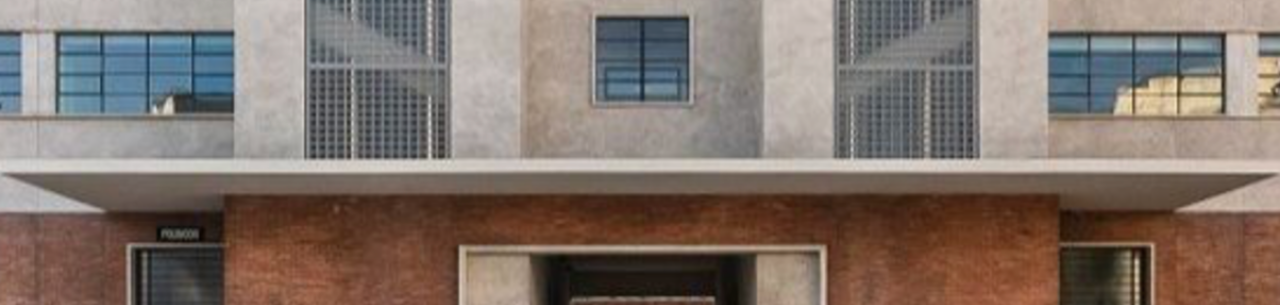
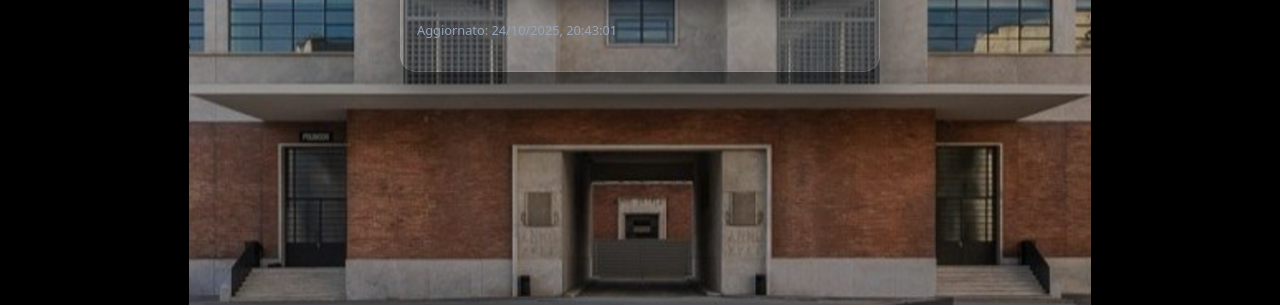
Before and after one commit to mariflor73-star/Manifattura-Tabacchi, a plain HTML site: page index.html in a window 1280 px wide. Shown: the part 495-800 px from the top of the page. Drawn offline with Linux system fonts and the light colour scheme.

Commit message:
Add files via upload

```diff
--- a/index.html
+++ b/index.html
@@ -31,16 +31,21 @@
     }
 
     body {
-  background: url('manifattura_tabacchi.png') no-repeat center center fixed;
-  background-size: cover;
+  background: url('manifattura_tabacchi.png') no-repeat center top;
+  background-size: contain; /* Mostra l’edificio intero */
+  background-attachment: fixed;
+  background-color: #000; /* sfondo di riempimento dietro */
   color: white;
   font-family: system-ui, -apple-system, BlinkMacSystemFont, "Inter", "Roboto", sans-serif;
   min-height: 100vh;
   display: flex;
   flex-direction: column;
-  justify-content: flex-start;
-  align-items: center;
-  padding: 2rem 1rem 4rem;
+  justify-content: center; /* 🔹 centra verticalmente */
+  align-items: center;     /* 🔹 centra orizzontalmente */
+  padding: 2rem 1rem;
+  backdrop-filter: brightness(0.7); /* leggermente più scuro */
+
+
     }
 
     .card {
```
